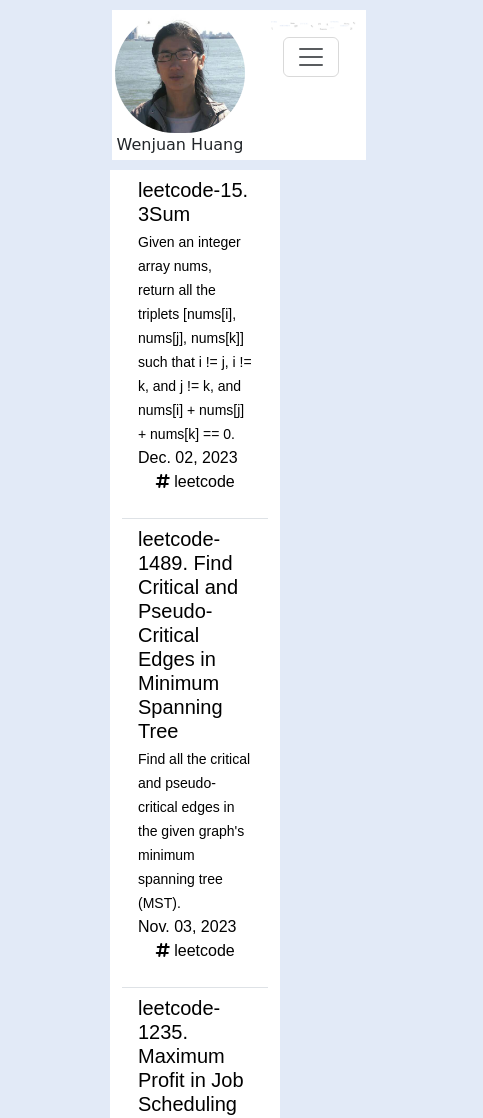
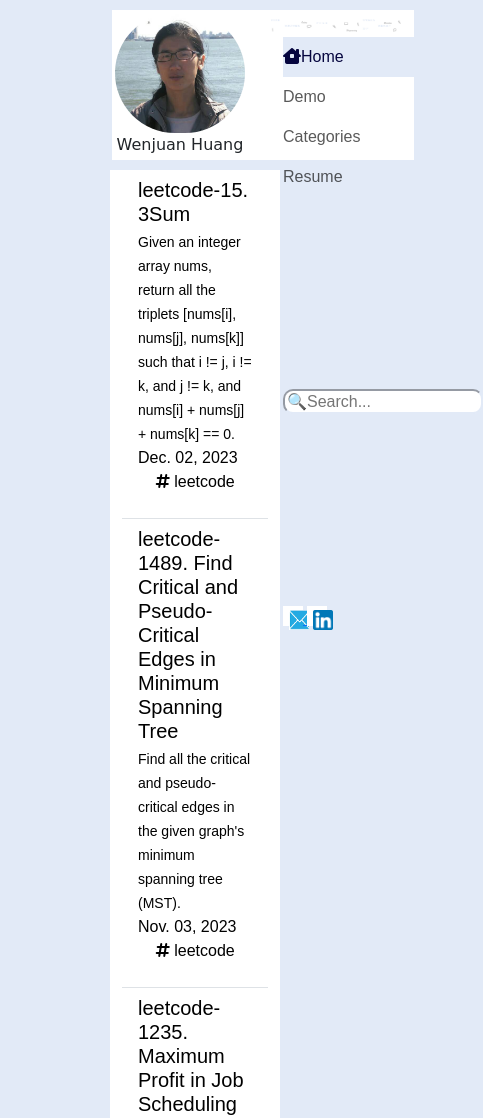
Before and after one commit to hwjuan107/wenjuanhuang.github.io, a plain HTML site: page index.html in a window 390 px wide. Shown: the top 1118 px of the page, 483 px wide, since content can reach past the window. Drawn offline with nearby package versions, Linux system fonts and the light colour scheme.

Commit message:
Add files via upload

```diff
--- a/index.html
+++ b/index.html
@@ -26,13 +26,10 @@
           </div>
 
           <div class="col-md-12 ms-2">
-            <nav class="navbar navbar-expand-lg py-0">
+            <nav class="navbar navbar-expand-lg py-0 ">
               <div class="container-fluid">
 
-                <button class="navbar-toggler" type="button" data-bs-toggle="collapse" data-bs-target="#navbarNav" aria-controls="navbarNav" aria-expanded="false" aria-label="Toggle navigation">
-                  <span class="navbar-toggler-icon"></span>
-                </button>
-                <div class="collapse navbar-collapse" id="navbarSupportedContent">
+                <div>
                   <ul class="navbar-nav">
                     <li class="nav-item active">
                       <a class="nav-link" href="index.html"><i class="fa-solid fa-house-chimney-window"></i>Home
@@ -51,13 +48,25 @@
                       <a class="nav-link" href="resume.html">Resume</a>
                     </li>
                     <li class="nav-item">&nbsp;&nbsp;&nbsp;&nbsp;&nbsp;&nbsp;</li>
-
-                  </ul>
-
-                  <ul class="navbar-nav ms-auto">
+                    <li class="nav-item">&nbsp;&nbsp;&nbsp;&nbsp;&nbsp;&nbsp;</li>
+                    <li class="nav-item">&nbsp;&nbsp;&nbsp;&nbsp;&nbsp;&nbsp;</li>
+                    <li class="nav-item">&nbsp;&nbsp;&nbsp;&nbsp;&nbsp;&nbsp;</li>
+                    <li class="nav-item">&nbsp;&nbsp;&nbsp;&nbsp;&nbsp;&nbsp;</li>
+                    <li class="nav-item">&nbsp;&nbsp;&nbsp;&nbsp;&nbsp;&nbsp;</li>
+                    <li class="nav-item">&nbsp;&nbsp;&nbsp;&nbsp;&nbsp;&nbsp;</li>
+                    <li class="nav-item">&nbsp;&nbsp;&nbsp;&nbsp;&nbsp;&nbsp;</li>
                     <li class="nav-item">
                       <input type="text" class="search-input" id="searchInput" placeholder="&#128269;Search...">
                     </li>
+
+                    <li class="nav-item">&nbsp;&nbsp;&nbsp;&nbsp;&nbsp;&nbsp;</li>
+                    <li class="nav-item">&nbsp;&nbsp;&nbsp;&nbsp;&nbsp;&nbsp;</li>
+                    <li class="nav-item">&nbsp;&nbsp;&nbsp;&nbsp;&nbsp;&nbsp;</li>
+                    <li class="nav-item">&nbsp;&nbsp;&nbsp;&nbsp;&nbsp;&nbsp;</li>
+                    <li class="nav-item">&nbsp;&nbsp;&nbsp;&nbsp;&nbsp;&nbsp;</li>
+                    <li class="nav-item">&nbsp;&nbsp;&nbsp;&nbsp;&nbsp;&nbsp;</li>
+                    <li class="nav-item">&nbsp;&nbsp;&nbsp;&nbsp;&nbsp;&nbsp;</li>
+                    <li class="nav-item">&nbsp;&nbsp;&nbsp;&nbsp;&nbsp;&nbsp;</li>
                     <li class="nav-item ">
 
                       <a href="mailto:wenjuanhuang2023@gmail.com">
@@ -73,6 +82,10 @@
                       </button>
                     </li>
                     <li class="nav-item">&nbsp;&nbsp;&nbsp;&nbsp;&nbsp;</li>
+                  </ul>
+
+                  <ul class="navbar-nav ms-auto">
+
                   </ul>
                 </div>
               </div>
```
Also changed, not shown: categories.html (+2 -21 lines), demo.html (+2 -21 lines), resume.html (+3 -22 lines).
